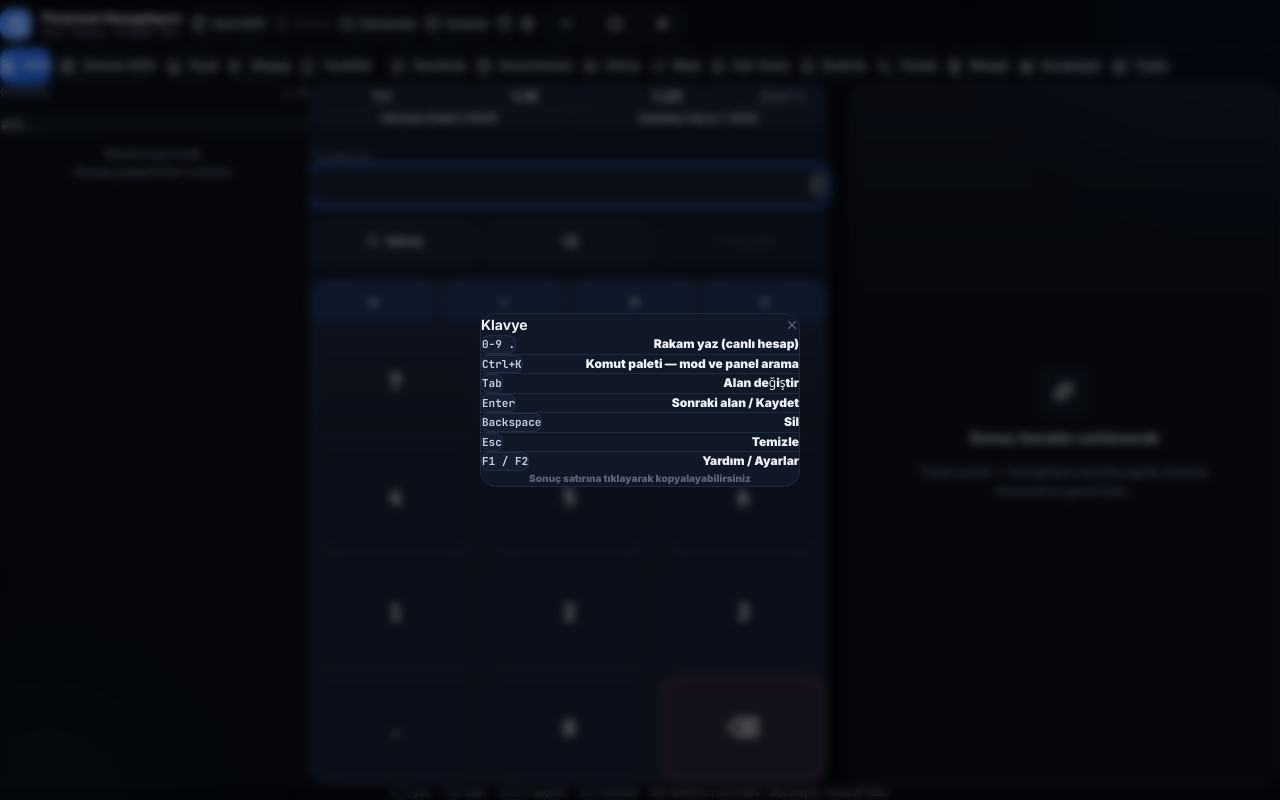
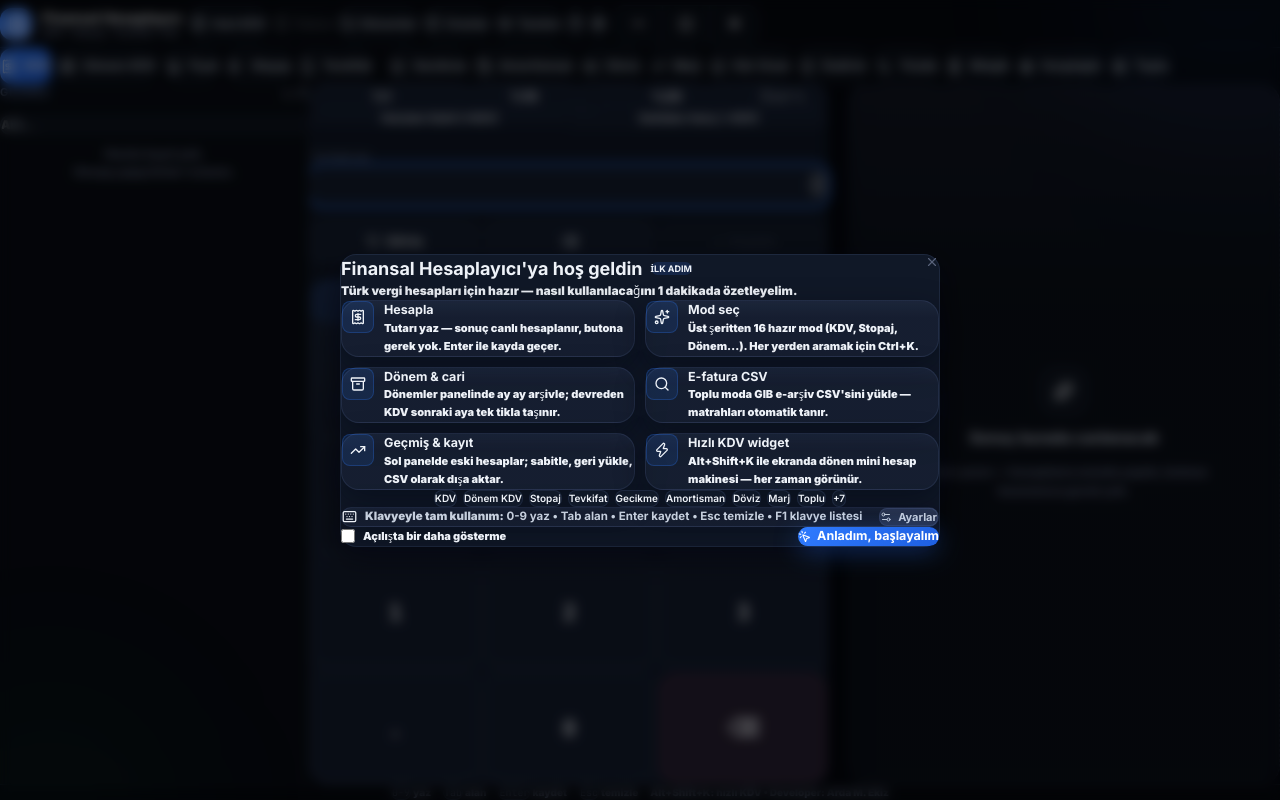
Before and after one commit to ArdaEkiz0/finansal-hesaplayici, a React (Vite) app: page / in a window 1280 px wide. Built offline with nearby package versions, Linux system fonts and the light colour scheme.

Commit message:
v4.1.0: nasil kullanilir paneli - her acilista tanitim, kapat-sakla, TitleBar ve palet erisimi

```diff
--- a/package.json
+++ b/package.json
@@ -1,6 +1,6 @@
 {
   "name": "finansal-hesaplayici",
-  "version": "4.0.1",
+  "version": "4.1.0",
   "description": "Turk mali hesaplamalari icin masaustu uygulamasi",
   "main": "dist-electron/main.js",
   "author": "Arda M. Ekiz",
--- a/src/App.tsx
+++ b/src/App.tsx
@@ -13,6 +13,7 @@ import { RatesInfo } from "./components/RatesInfo";
 import { DonemlerModal } from "./components/DonemlerModal";
 import { CarilerModal } from "./components/CarilerModal";
 import { CommandPalette } from "./components/CommandPalette";
+import { Welcome } from "./components/Welcome";
 import { WidgetWindow } from "./components/WidgetWindow";
 import { InvoicePreview } from "./components/InvoicePreview";
 import { useStore } from "./store/useStore";
@@ -21,16 +22,9 @@ function MainApp() {
   useKeyboard();
   useEffect(() => {
     try {
-      if (!localStorage.getItem("fh-onboarded")) {
-        localStorage.setItem("fh-onboarded", "1");
-        if (useStore.getState().history.length === 0) {
-          const ap = useStore.getState();
-          ap.toggleHelp();
-          window.setTimeout(() => {
-            const s = useStore.getState();
-            if (s.notification === null) s.notify("Her yerden arama: Ctrl+K", "info");
-          }, 2600);
-        }
+      const saklandi = localStorage.getItem("fh-welcome-hide") === "1";
+      if (!saklandi) {
+        window.setTimeout(() => useStore.getState().setShowWelcome(true), 450);
       }
     } catch { /* localStorage yoksa sessiz geç */ }
   }, []);
@@ -65,6 +59,7 @@ function MainApp() {
 
       <Settings />
       <Help />
+      <Welcome />
       <RatesInfo />
       <DonemlerModal />
       <CarilerModal />
--- a/src/components/CommandPalette.tsx
+++ b/src/components/CommandPalette.tsx
@@ -32,6 +32,7 @@ export function CommandPalette() {
     { id: "pan:widget", label: "Widget'ı aç/kapat (Alt+Shift+K)", hint: "Panel", kos: () => useStore.getState().toggleWidget() },
     { id: "pan:ayarlar", label: "Ayarlar", hint: "Panel", kos: () => useStore.getState().toggleSettings() },
     { id: "pan:yardim", label: "Yardım", hint: "Panel", kos: () => useStore.getState().toggleHelp() },
+    { id: "pan:tanitim", label: "Nasıl kullanılır (tanıtım)", hint: "Panel", kos: () => useStore.getState().toggleWelcome() },
     { id: "pan:tema", label: "Temayı değiştir", hint: "Panel", kos: () => useStore.getState().setTheme(useStore.getState().theme === "dark" ? "light" : "dark") },
   ], [setMode]);
 
--- a/src/components/TitleBar.tsx
+++ b/src/components/TitleBar.tsx
@@ -1,5 +1,5 @@
 import { useStore } from "../store/useStore";
-import { Minus, Square, Copy, X, Settings, HelpCircle, Calculator, ReceiptText, BookOpen, FolderArchive } from "lucide-react";
+import { Minus, Square, Copy, X, Settings, HelpCircle, Calculator, ReceiptText, BookOpen, FolderArchive, GraduationCap } from "lucide-react";
 import { useState, useEffect } from "react";
 
 export function TitleBar() {
@@ -9,6 +9,7 @@ export function TitleBar() {
   const toggleInvoice = useStore((s) => s.toggleInvoice);
   const toggleRates = useStore((s) => s.toggleRates);
   const toggleDonemler = useStore((s) => s.toggleDonemler);
+  const toggleWelcome = useStore((s) => s.toggleWelcome);
   const result = useStore((s) => s.result);
   const [isMax, setIsMax] = useState(false);
   const [noBridge, setNoBridge] = useState(false);
@@ -63,6 +64,10 @@ export function TitleBar() {
           style={{ color: "var(--color-text-secondary)", background: "var(--color-glass)", border: "1px solid var(--color-glass-border)" }}>
           <BookOpen size={15} /> <span className="hidden md:inline">Oranlar</span>
         </button>
+        <button title="Nasıl kullanılır?" onClick={toggleWelcome} className={toolBtn}
+          style={{ color: "var(--color-text-secondary)", background: "var(--color-glass)", border: "1px solid var(--color-glass-border)" }}>
+          <GraduationCap size={15} /><span className="hidden lg:inline">Tanıtım</span>
+        </button>
         <button title="Yardım (F1)" onClick={toggleHelp} className={toolBtn}
           style={{ color: "var(--color-text-secondary)", background: "var(--color-glass)", border: "1px solid var(--color-glass-border)" }}>
           <HelpCircle size={15} />
--- /dev/null
+++ b/src/components/Welcome.tsx
@@ -0,0 +1,126 @@
+import { useState } from "react";
+import { useStore, MODE_LABELS } from "../store/useStore";
+import { X, Receipt, Archive, Search, Sparkles, TrendingUp, Settings2, Zap, Keyboard, MousePointerClick } from "lucide-react";
+
+const KULLANIM = [
+  {
+    ikon: <Receipt size={16} />,
+    baslik: "Hesapla",
+    metin: "Tutarı yaz — sonuç canlı hesaplanır, butona gerek yok. Enter ile kayda geçer.",
+  },
+  {
+    ikon: <Sparkles size={16} />,
+    baslik: "Mod seç",
+    metin: "Üst şeritten 16 hazır mod (KDV, Stopaj, Dönem…). Her yerden aramak için Ctrl+K.",
+  },
+  {
+    ikon: <Archive size={16} />,
+    baslik: "Dönem & cari",
+    metin: "Dönemler panelinde ay ay arşivle; devreden KDV sonraki aya tek tikla taşınır.",
+  },
+  {
+    ikon: <Search size={16} />,
+    baslik: "E-fatura CSV",
+    metin: "Toplu moda GIB e-arşiv CSV'sini yükle — matrahları otomatik tanır.",
+  },
+  {
+    ikon: <TrendingUp size={16} />,
+    baslik: "Geçmiş & kayıt",
+    metin: "Sol panelde eski hesaplar; sabitle, geri yükle, CSV olarak dışa aktar.",
+  },
+  {
+    ikon: <Zap size={16} />,
+    baslik: "Hızlı KDV widget",
+    metin: "Alt+Shift+K ile ekranda dönen mini hesap makinesi — her zaman görünür.",
+  },
+];
+
+export function Welcome() {
+  const show = useStore((s) => s.showWelcome);
+  const toggle = useStore((s) => s.toggleWelcome);
+  const toggleSettings = useStore((s) => s.toggleSettings);
+  const historyCount = useStore((s) => s.history.length);
+  const [sakla, setSakla] = useState(false);
+
+  if (!show) return null;
+
+  const kapat = () => {
+    try {
+      if (sakla) localStorage.setItem("fh-welcome-hide", "1");
+      else localStorage.setItem("fh-welcome-hide", "0");
+    } catch { /* yoksa sessiz */ }
+    toggle();
+  };
+
+  return (
+    <div className="fixed inset-0 z-[9997] flex items-center justify-center p-4 overflow-y-auto" style={{ background: "rgba(0,0,0,.55)", backdropFilter: "blur(6px)" }} onClick={kapat}>
+      <div className="w-full max-w-[600px] card p-5 sm:p-6 space-y-4 anim-scale-in my-auto" onClick={(e) => e.stopPropagation()}>
+        {/* Başlık */}
+        <div className="flex items-start justify-between gap-3">
+          <div>
+            <h2 className="text-[18px] font-bold flex items-center gap-2">
+              Finansal Hesaplayıcı'ya hoş geldin
+              {historyCount === 0 && <span className="text-[9px] px-2 py-0.5 rounded-full font-bold" style={{ background: "rgba(47,123,255,.15)", color: "var(--color-primary-light)" }}>İLK ADIM</span>}
+            </h2>
+            <p className="text-[12px] mt-1" style={{ color: "var(--color-text-tertiary)" }}>
+              Türk vergi hesapları için hazır — nasıl kullanılacağını 1 dakikada özetleyelim.
+            </p>
+          </div>
+          <button onClick={kapat} className="p-1.5 rounded-lg btn-press shrink-0" style={{ color: "var(--color-text-ghost)" }}><X size={14} /></button>
+        </div>
+
+        {/* Kullanım kartları */}
+        <div className="grid sm:grid-cols-2 gap-2.5">
+          {KULLANIM.map((k) => (
+            <div key={k.baslik} className="glass-card p-3 flex gap-2.5">
+              <div className="w-8 h-8 rounded-lg flex items-center justify-center shrink-0" style={{ background: "rgba(47,123,255,.12)", color: "var(--color-primary-light)", border: "1px solid rgba(47,123,255,.25)" }}>
+                {k.ikon}
+              </div>
+              <div className="min-w-0">
+                <p className="text-[12.5px] font-bold">{k.baslik}</p>
+                <p className="text-[11px] leading-relaxed mt-0.5" style={{ color: "var(--color-text-tertiary)" }}>{k.metin}</p>
+              </div>
+            </div>
+          ))}
+        </div>
+
+        {/* Mod sayısı çip satırı */}
+        <div className="flex flex-wrap gap-1.5 justify-center">
+          {(["kdv", "donem", "stopaj", "tevkifat", "gecikme", "amortisman", "doviz", "margin", "batch"] as const).map((m) => (
+            <span key={m} className="text-[10px] px-2 py-1 rounded-lg font-semibold" style={{ background: "var(--color-glass)", color: "var(--color-text-tertiary)", border: "1px solid var(--color-glass-border)" }}>
+              {MODE_LABELS[m]}
+            </span>
+          ))}
+          <span className="text-[10px] px-2 py-1 rounded-lg font-semibold" style={{ background: "var(--color-glass)", color: "var(--color-text-tertiary)", border: "1px solid var(--color-glass-border)" }}>+7</span>
+        </div>
+
+        {/* Kısayollar + Ayarlar */}
+        <div className="glass-card p-3 flex items-center justify-between gap-3">
+          <div className="flex items-center gap-2 min-w-0">
+            <Keyboard size={15} style={{ color: "var(--color-primary-light)" }} className="shrink-0" />
+            <p className="text-[11.5px] truncate" style={{ color: "var(--color-text-secondary)" }}>
+              Klavyeyle tam kullanım:<span className="font-bold"> {`0-9`} yaz • Tab alan • Enter kaydet • Esc temizle • F1 klavye listesi</span>
+            </p>
+          </div>
+          <button onClick={() => { kapat(); useStore.getState().toggleSettings(); }}
+            className="flex items-center gap-1.5 px-2.5 py-1.5 rounded-lg text-[11px] font-bold shrink-0 btn-press key-cap"
+            style={{ background: "var(--color-glass-active)", color: "var(--color-text-secondary)", border: "1px solid var(--color-glass-border)" }}>
+            <Settings2 size={12} /> Ayarlar
+          </button>
+        </div>
+
+        {/* Alt bar */}
+        <div className="flex items-center justify-between gap-3 pt-1">
+          <label className="flex items-center gap-2 cursor-pointer select-none" title="İşaretlersen bir daha açılmaz; başlığındaki ? simgesiyle her zaman geri çağırabilirsin">
+            <input type="checkbox" checked={sakla} onChange={(e) => setSakla(e.target.checked)} className="w-3.5 h-3.5 accent-[var(--color-primary)]" />
+            <span className="text-[11px]" style={{ color: "var(--color-text-tertiary)" }}>Açılışta bir daha gösterme</span>
+          </label>
+          <button onClick={kapat} className="px-4 py-2 rounded-xl text-[12.5px] font-bold btn-press glow-primary flex items-center gap-1.5"
+            style={{ background: "linear-gradient(135deg, var(--color-primary), #1e5fe0)", color: "#fff" }}>
+            <MousePointerClick size={13} /> Anladım, başlayalım
+          </button>
+        </div>
+      </div>
+    </div>
+  );
+}
--- a/src/store/useStore.ts
+++ b/src/store/useStore.ts
@@ -117,6 +117,7 @@ interface State {
   batchResult: { rows: { inputs: string; result: string; detail?: string }[]; totals: { base?: string; tax?: string; main?: string }; validCount: number } | null;
   showSettings: boolean;
   showHelp: boolean;
+  showWelcome: boolean;
   showRates: boolean;
   showWidget: boolean;
   showInvoice: boolean;
@@ -167,6 +168,8 @@ interface State {
   setCompoundFrequency: (f: number) => void;
   toggleSettings: () => void;
   toggleHelp: () => void;
+  toggleWelcome: () => void;
+  setShowWelcome: (v: boolean) => void;
   toggleRates: () => void;
   toggleWidget: () => void;
   toggleInvoice: () => void;
@@ -575,6 +578,7 @@ export const useStore = create<State>((set, get) => ({
   batchResult: null,
   showSettings: false,
   showHelp: false,
+  showWelcome: false,
   showRates: false,
   showWidget: false,
   showInvoice: false,
@@ -930,6 +934,8 @@ export const useStore = create<State>((set, get) => ({
 
   toggleSettings: () => set((s) => ({ showSettings: !s.showSettings })),
   toggleHelp: () => set((s) => ({ showHelp: !s.showHelp })),
+  toggleWelcome: () => set((s) => ({ showWelcome: !s.showWelcome })),
+  setShowWelcome: (v) => set({ showWelcome: v }),
   toggleRates: () => set((s) => ({ showRates: !s.showRates })),
   toggleWidget: () => {
     if (window.electronAPI?.widgetToggle) {
```
